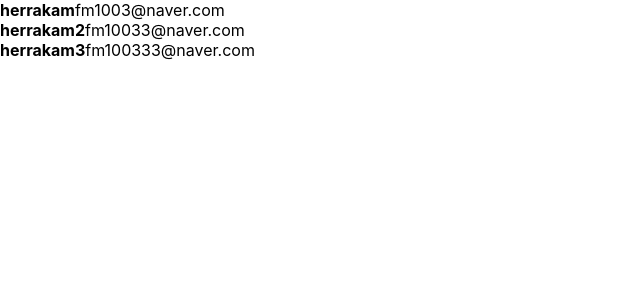
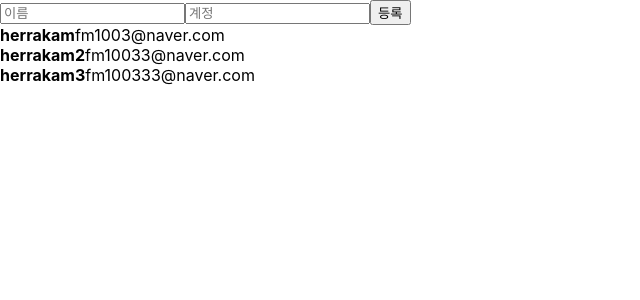
Before and after one commit to herrakam/react-calss-revive, a React (Create React App) app: page / in a window 1280 px wide. Shown: the top 300 px of the page, without its empty margins (0-640 px from the left). Built offline with nearby package versions, Linux system fonts and the light colour scheme.

Commit message:
onChange, onCreatem CreateUser.js 구현

```diff
--- a/src/App.js
+++ b/src/App.js
@@ -1,37 +1,67 @@
 
-import React, {useRef}from "react";
+import React, { useRef, useState } from "react";
+import CreateUser from "./CreateUser";
 import UserList from "./UserList";
 
 function App() {
-  const users = [
+  const [inputs, setInputs] = useState({
+    username:'',
+    email:''
+  })
+  const {username, email} = inputs
+  const [users,setUsers]  = useState([
     {
       id: 1,
       username: 'herrakam',
       email: 'fm1003@naver.com',
-        active: true,
     },
     {
       id: 2,
       username: 'herrakam2',
       email: 'fm10033@naver.com',
-        active: false,
     },
     {
       id: 3,
       username: 'herrakam3',
       email: 'fm100333@naver.com',
-        active: false,
     }
-]
+  ])
 
-const nextid = useRef(4)
+  const nextId = useRef(4)
+  // const onChange = e => {
+  //   const { name, value } = e.terget
+  //   setInputs({
+  //     ...inputs,
+  //     [name]: value,
+  //   })
+  // }
+  const onChange =  e => {
+    const { name, value } = e.target
+    setInputs({
+      ...inputs,
+      [name]: value,
+    })
+  }
+  const onCreate = ()=>{
+    const user = {
+      id:nextId.current,
+      username,
+      email
+    }
+    setUsers(users=>users.concat(user))
+    setInputs({
+      ...inputs,
+      username:'',
+      email:''
+    })
+  }
 
-const onCreate = ()=>{
-  nextid.current += 1
-}
+
+
   return (
     <>
-      <UserList users = {users}></UserList>
+      <CreateUser onChange = {onChange} username={username} onCreate={onCreate} email = {email}></CreateUser>
+      <UserList users={users}></UserList>
     </>
   )
 }
--- a/src/CreateUser.js
+++ b/src/CreateUser.js
@@ -1,12 +1,13 @@
 import React from 'react'
 
-function CreateUser ({username, email, onChange, onCreate} ){
-return(
-    <>
-    <input placeholder='계정' name='username' value={username} onChange={onChange}/>
-    <input placeholder='이메일' name='email' value={email} onChange={onChange}></input>
-    <button onClick={onCreate} >등록</button>
-    </>
-)
+function CreateUser({username, email, onChange, onCreate}){
+    return (
+        <div>
+        <input type="text" placeholder='이름' name='username' value = {username} onChange={onChange} />
+        <input type="text" placeholder='계정' name='email' value = {email} onChange={onChange} />
+        <button onClick={onCreate}>등록</button>
+        </div>
+        )
 }
+
 export default CreateUser
```
Lines whose indentation alone changed are shown as unchanged.
